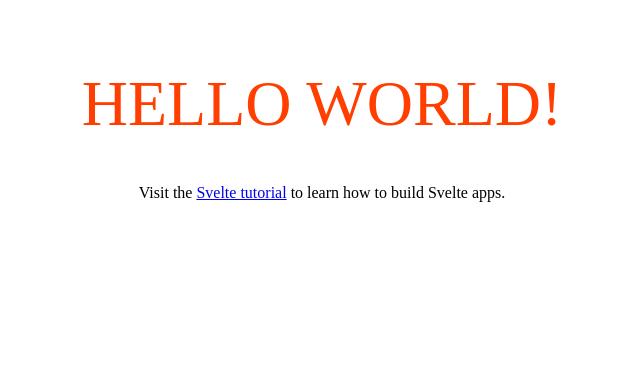
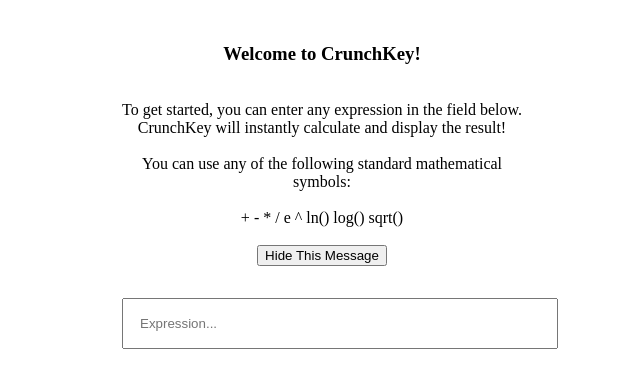
Before and after one commit to torch2424/crunchkey-2, a Svelte app: page / in a window 1280 px wide. Shown: the top 388 px of the page, without its empty margins (318-958 px from the left). Built offline with nearby package versions, Linux system fonts and the light colour scheme.

Commit message:
Add welcome message to homepage, basic input

```diff
--- a/src/js/App.svelte
+++ b/src/js/App.svelte
@@ -1,30 +1,51 @@
 <script>
-	export let name;
+	let displayWelcomeMessage = !localStorage.getItem("hideWelcomeMessage");
+
+	const hideWelcomeMessage = () => {
+		localStorage.setItem("hideWelcomeMessage", true);
+		displayWelcomeMessage = false;
+	}
 </script>
 
 <main>
-	<h1>Hello {name}!</h1>
-	<p>Visit the <a href="https://svelte.dev/tutorial">Svelte tutorial</a> to learn how to build Svelte apps.</p>
+	{#if displayWelcomeMessage}
+		<div class="welcomeMessage">
+			<h3>Welcome to CrunchKey!</h3>
+
+			<br />
+
+			To get started, you can enter any expression in the field below.<br />
+			CrunchKey will instantly calculate and display the result!<br /><br />
+
+			You can use any of the following standard mathematical symbols:<br /><br />
+
+			+ - * / e ^ ln() log() sqrt()<br /><br />
+
+			<button on:click={hideWelcomeMessage}>Hide This Message</button>
+		</div>
+	{/if}
+
+	<input class="expression" placeholder="Expression..." />
 </main>
 
 <style>
 	main {
+		max-width: 400px;
 		text-align: center;
-		padding: 1em;
-		max-width: 240px;
-		margin: 0 auto;
+
+		margin-left: auto;
+		margin-right: auto;
+
+		padding: 1rem;
 	}
 
-	h1 {
-		color: #ff3e00;
-		text-transform: uppercase;
-		font-size: 4em;
-		font-weight: 100;
+	.welcomeMessage {
+		margin-top: 1rem;
+		margin-bottom: 2rem;
 	}
 
-	@media (min-width: 640px) {
-		main {
-			max-width: none;
-		}
+	.expression {
+		width: 100%;
+		padding: 1rem;
 	}
 </style>
--- a/src/js/index.js
+++ b/src/js/index.js
@@ -1,10 +1,7 @@
 import App from './App.svelte';
 
 const app = new App({
-	target: document.body,
-	props: {
-		name: 'world'
-	}
+	target: document.body
 });
 
 export default app;
```
